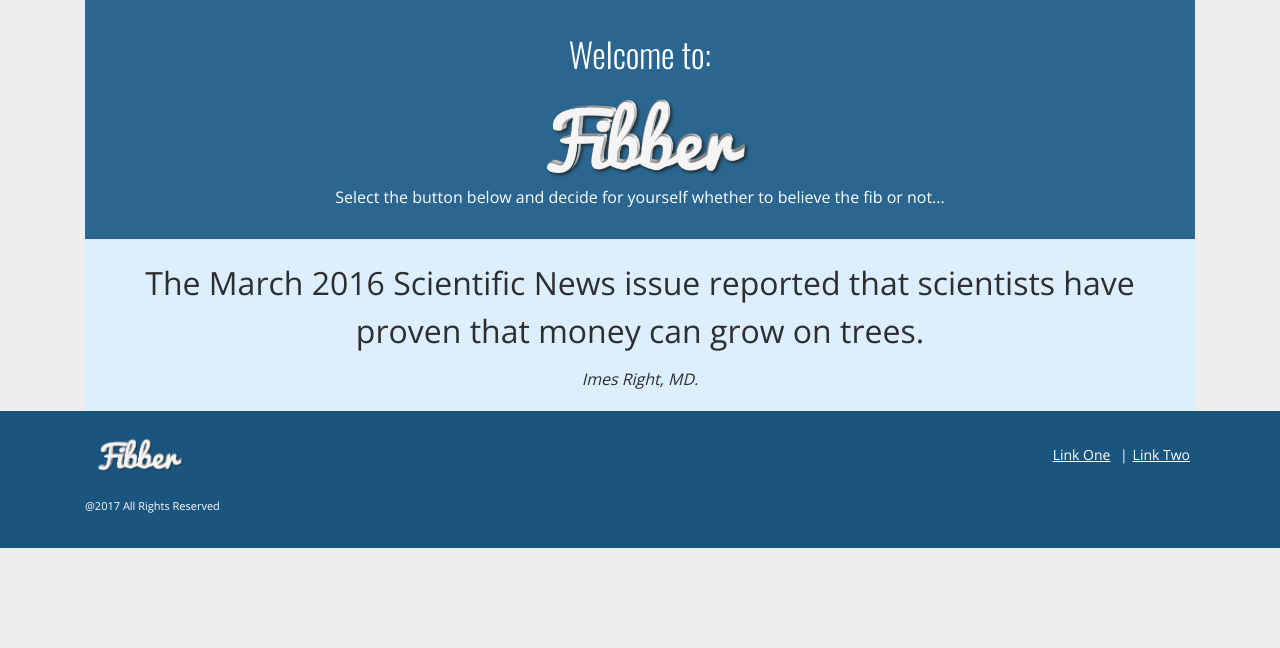
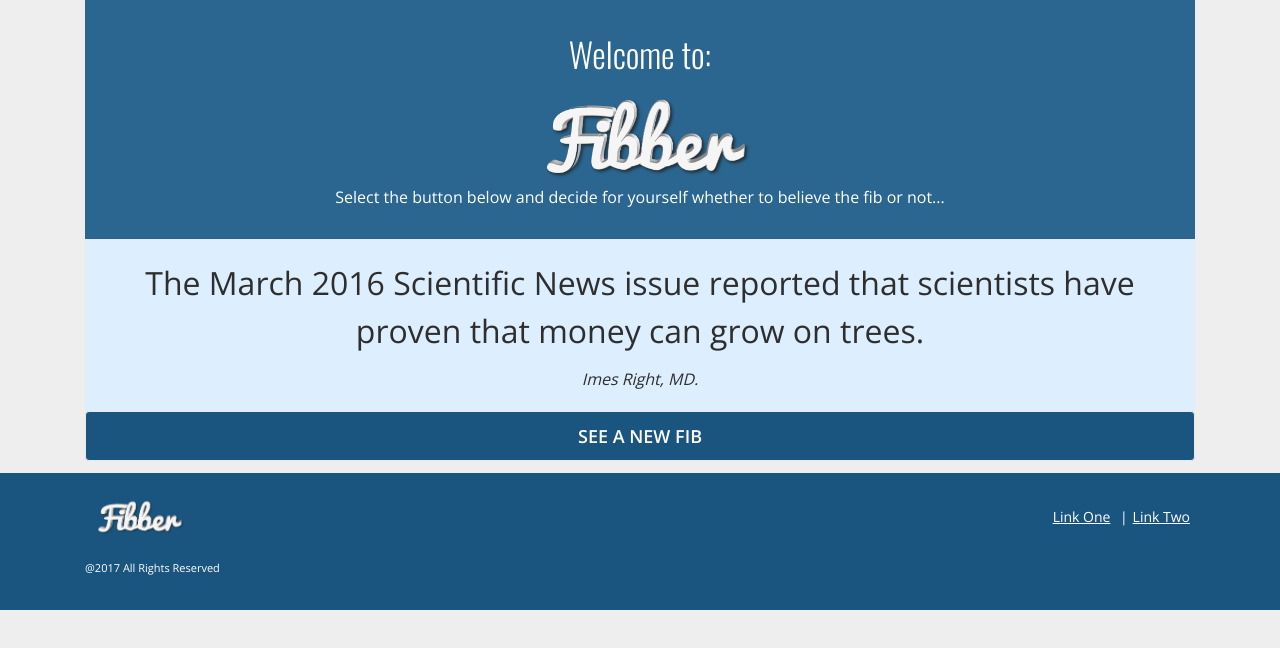
Before and after one commit to slkennedy/fibber, a React (Create React App) app: page / in a window 1280 px wide. Shown: the top 648 px of the page. Built offline with nearby package versions, Linux system fonts and the light colour scheme.

Commit message:
Adds new fib button

```diff
--- a/src/App.js
+++ b/src/App.js
@@ -3,6 +3,7 @@ import React from 'react';
 import './App.css';
 import Header from "./components/header/header";
 import Fib from "./components/fib/fib";
+import Button from './components/button/button';
 import Footer from "./components/footer/footer";
 
 
@@ -12,10 +13,21 @@ class App extends React.Component {
         this.state = {
             currentFibID: Math.floor(Math.random() * this.props.fibs.length)
         };
+
+        this.setCurrentFibID = this.setCurrentFibID.bind(this);
     }
 
     get currentFib() {
         return this.props.fibs[this.state.currentFibID];
+    }
+
+    setCurrentFibID() {
+        this.setState((previousState, props) => {
+            console.log(previousState);
+            return {
+                currentFibID: Math.floor(Math.random() * this.props.fibs.length)
+            }
+        });
     }
 
     render() {
@@ -27,6 +39,7 @@ class App extends React.Component {
                         description = "Select the button below and decide for yourself whether to believe the fib or not..." >
                     </Header>
                     <Fib fib={this.currentFib} />
+                    <button className="willow-button" onClick={this.setCurrentFibID}>See A New Fib</button>
                     <Footer></Footer>
                 </div>
             </div>
--- /dev/null
+++ b/src/components/button/button.js
@@ -0,0 +1,9 @@
+import React from 'react';
+import './button.css';
+
+export default (props) => {
+    console.log(props);
+    return (
+        <button className="button" onClick={props.action}>{props.text}</button>
+    );
+}
--- a/src/components/header/header.js
+++ b/src/components/header/header.js
@@ -1,4 +1,4 @@
-import React, { Component } from 'react';
+import React from 'react';
 import fibLogo from '../../fiblogo.png';
 import './header.css';
 
```
Also changed, not shown: src/components/button/button.css (added), src/components/footer/footer.js (line endings or trailing spaces).
